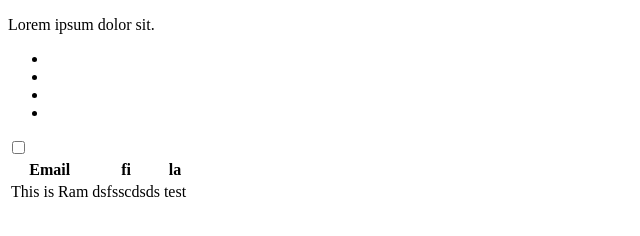
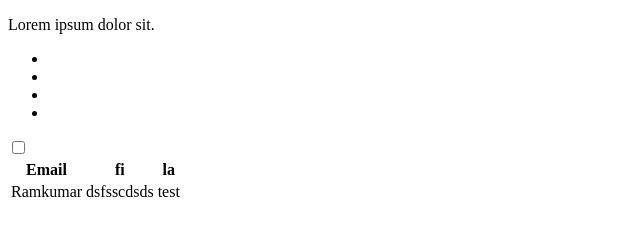
Before and after one commit to Its-Ram-1423/JavaScript, a plain HTML site: page dumy.html in a window 1280 px wide. Shown: the full height of the page, 0-640 px from the left. Drawn offline with Linux system fonts and the light colour scheme.

Commit message:
Revert "updated name"

```diff
--- a/dumy.html
+++ b/dumy.html
@@ -22,7 +22,7 @@
             <th>la</th>
         </tr>
         <tr>
-            <td>This is Ram</td>
+            <td>Ramkumar</td>
             <td>dsfsscdsds</td>
             <td>test</td>
         </tr>
```
